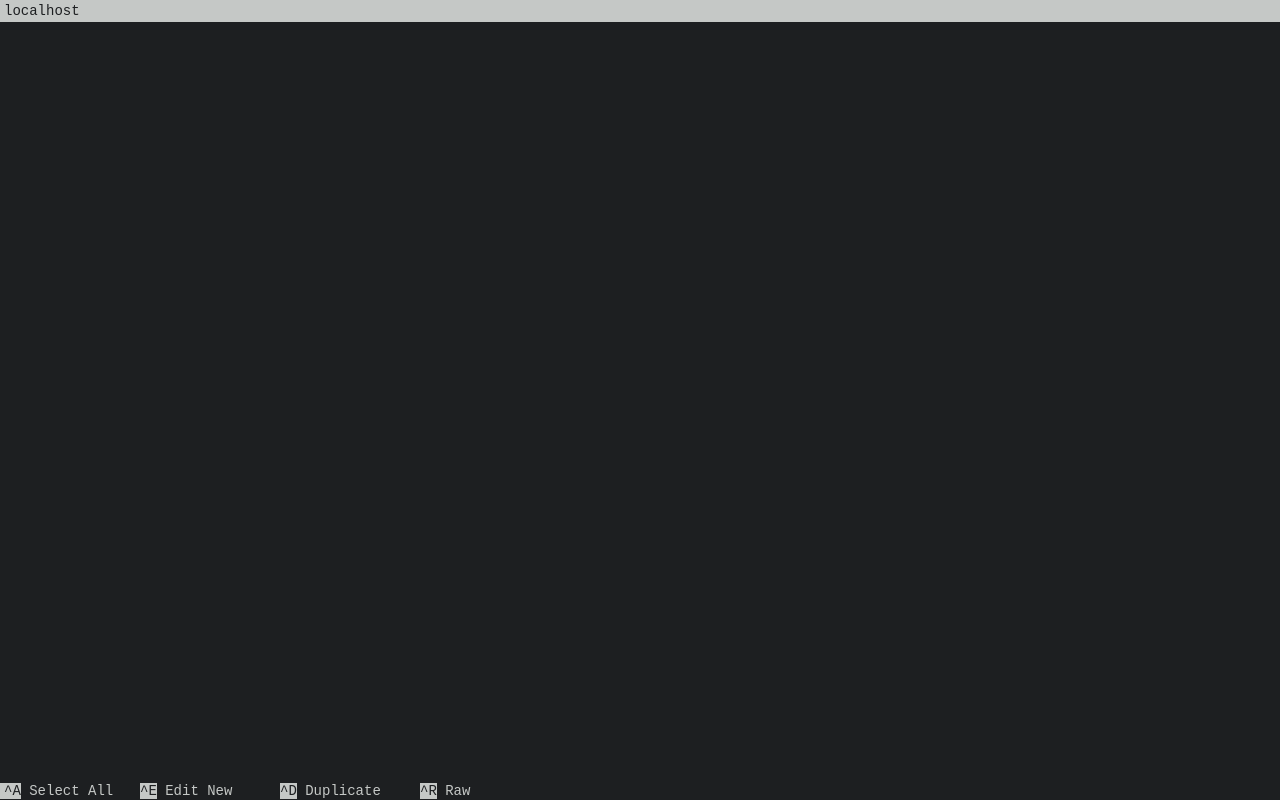
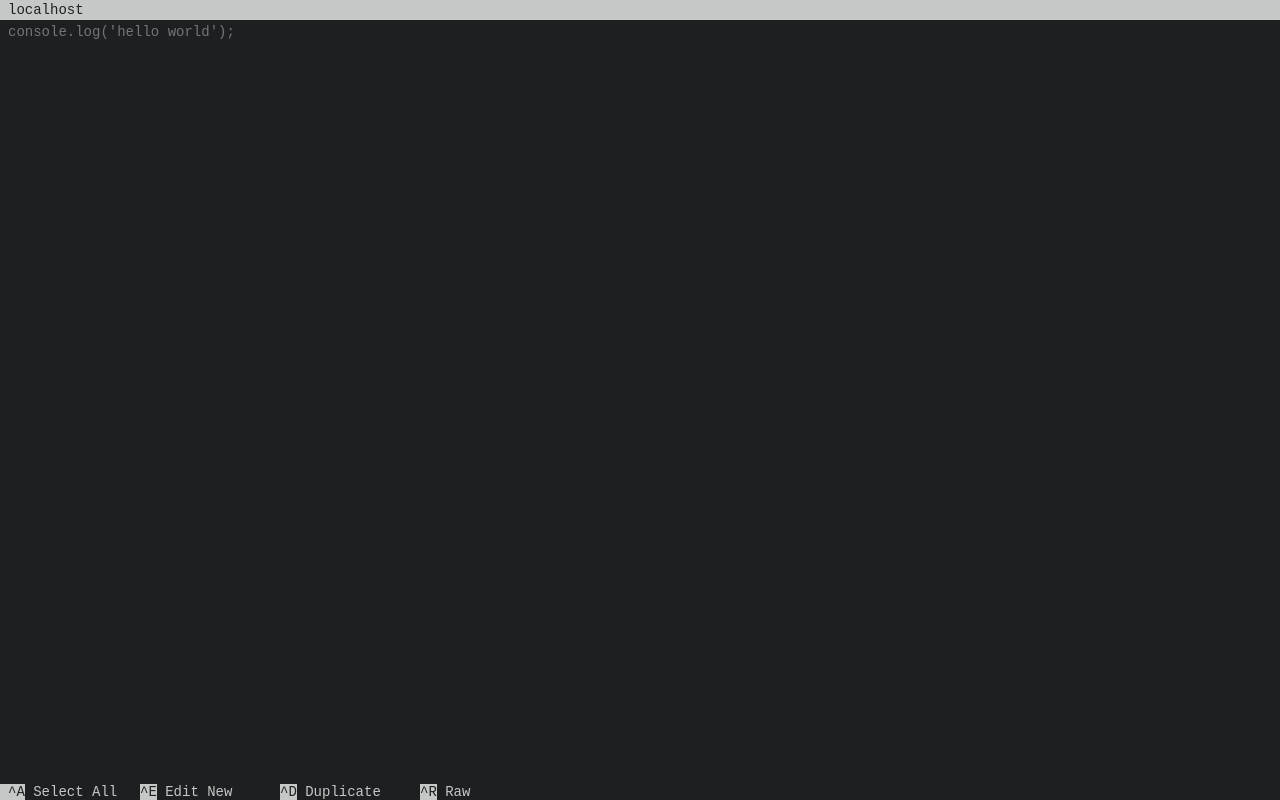
Before and after one commit to arnellebalane/snippets, a React (Vite) app in the folder frontend-react/: page / in a window 1280 px wide. Built offline with nearby package versions, Linux system fonts and the light colour scheme.

Commit message:
Add SnippetEditor component

```diff
--- a/frontend-react/src/components/Footer/Footer.module.css
+++ b/frontend-react/src/components/Footer/Footer.module.css
@@ -21,5 +21,5 @@
 }
 
 .shortcut:first-child span {
-    padding-left: 0.4rem;
+    padding-left: 0.8rem;
 }
--- a/frontend-react/src/components/Header/Header.module.css
+++ b/frontend-react/src/components/Header/Header.module.css
@@ -1,5 +1,5 @@
 .header {
-    padding: 0.2rem 0.4rem;
+    padding: 0.2rem 0.8rem;
     color: var(--text-inverted);
     background-color: var(--bg-inverted);
     user-select: none;
--- /dev/null
+++ b/frontend-react/src/components/SnippetEditor/SnippetEditor.module.css
@@ -0,0 +1,10 @@
+.editor {
+    padding: 0.4rem 0.8rem;
+    border: none;
+
+    font: inherit;
+    color: inherit;
+    background-color: transparent;
+    outline: none;
+    resize: none;
+}
--- /dev/null
+++ b/frontend-react/src/components/SnippetEditor/SnippetEditor.tsx
@@ -0,0 +1,7 @@
+import s from './SnippetEditor.module.css';
+
+export const SnippetEditor = () => {
+    const placeholder = `console.log('hello world');`;
+
+    return <textarea className={s.editor} placeholder={placeholder} spellCheck={false} autoFocus />;
+};
--- a/frontend-react/src/index.css
+++ b/frontend-react/src/index.css
@@ -17,7 +17,7 @@ html {
 body {
     font-family: monospace;
     font-size: 1.4rem;
-    line-height: 1.8rem;
+    line-height: 1.6rem;
     color: var(--text-primary);
     background-color: var(--bg-primary);
 }
--- a/frontend-react/src/views/CreateSnippet/CreateSnippet.module.css
+++ b/frontend-react/src/views/CreateSnippet/CreateSnippet.module.css
@@ -1,5 +1,5 @@
 .main {
     display: grid;
-    grid-template-rows: 2.2rem 1fr 2.2rem;
+    grid-template-rows: 2rem 1fr 2rem;
     height: 100vh;
 }
--- a/frontend-react/src/views/CreateSnippet/CreateSnippet.tsx
+++ b/frontend-react/src/views/CreateSnippet/CreateSnippet.tsx
@@ -1,12 +1,13 @@
+import { Header } from 'components/Header/Header';
 import { Footer } from 'components/Footer/Footer';
-import { Header } from 'components/Header/Header';
+import { SnippetEditor } from 'components/SnippetEditor/SnippetEditor';
 import s from './CreateSnippet.module.css';
 
 export const CreateSnippet = () => {
     return (
         <main className={s.main}>
             <Header />
-            <div></div>
+            <SnippetEditor />
             <Footer />
         </main>
     );
```
